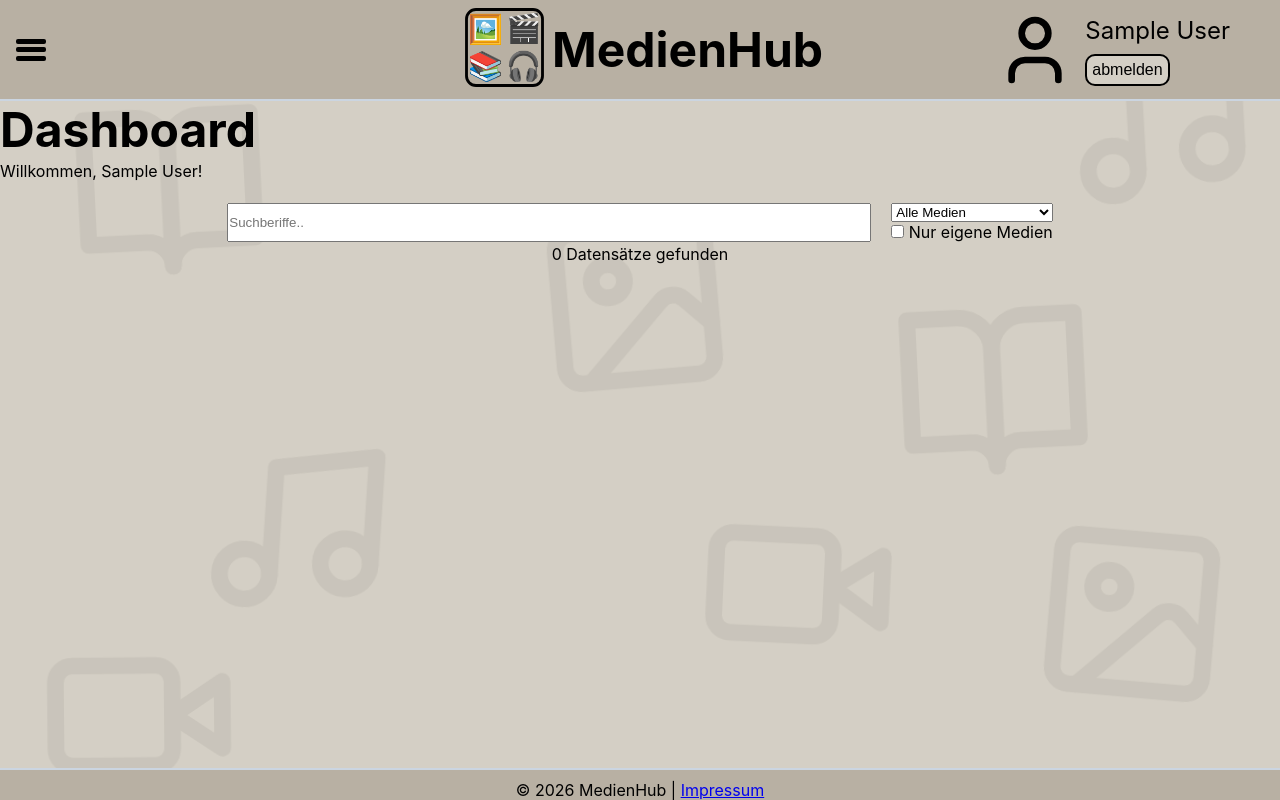
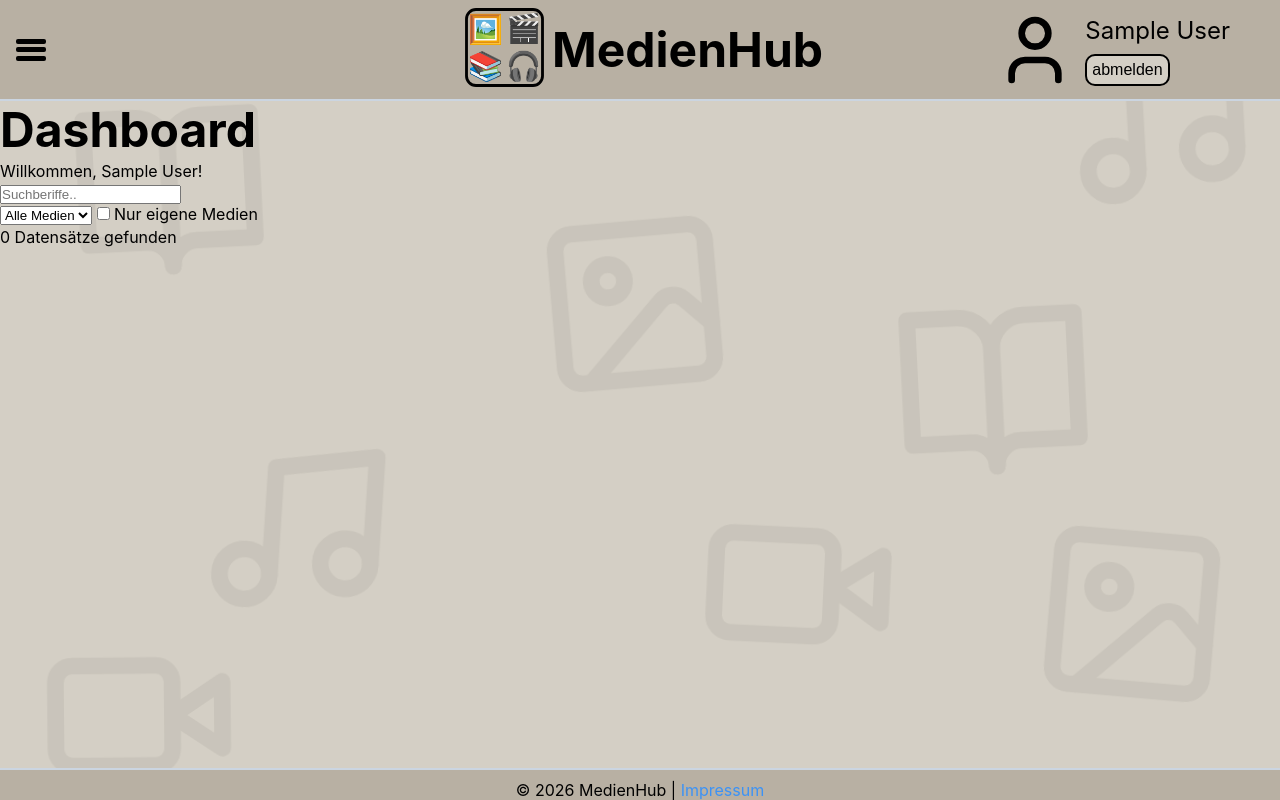
Before and after one commit to ben-pren/mediendatenbank, a PHP site: page /MedienDB/src/pages/dashboard.php in a window 1280 px wide. Run offline with PHP 8.4, Linux system fonts and the light colour scheme; the visitor is signed in with stand-in values (Sample User, id 1); data that the repository does not hold is empty.

Commit message:
Update style.css

```diff
--- a/public/css/style.css
+++ b/public/css/style.css
@@ -227,59 +227,26 @@ footer div{
 	margin-top: 10px;
 }
 
-/* Styling von dashboard.php ================================================*/
-.search_container {
-	display: flex;
-	flex-direction: column;
-	align-items: center;
-	margin-top: 20px;
-	margin-bottom: 20px;
+footer div a{
+	text-decoration: none;
+	color: var(--accent_1);
 }
 
-.search_form {
-	display: flex;
-	justify-content: center;
-	width: 100%;
-	gap: 20px;
+footer div a:visited{
+	color: var(--accent_1);
 }
 
-.search_bar {
-	width: 50%;
+footer div a:hover{
+	color: var(--accent_3);
 }
 
-.search_options {
-	display: flex;
-	flex-direction: column;
+footer div a:active{
+	color: var(--accent_4);
 }
 
-.media_frame {
-	display: flex;
-	flex-wrap: wrap;
-	gap: 20px;
-	justify-content: center;
-	margin-bottom: 20px;
-}
 
-.media_container {
-	width: 30%;
-	display: flex;
-	border: solid;
-	border-radius: 20px;
-}
 
-.media_container:hover {
-	background-color: var(--neutral_2);
-	cursor: pointer;
-}
-
-.media_container img {
-	max-width: 50%;
-	padding: 10px;
-}
-
-.media_description {
-	padding-top: 10px;
-}
+/* Styling von dashboard.php ================================================*/
 
 /* Styling von gallery.php ==================================================*/
 .media_details {
@@ -388,7 +355,27 @@ footer div{
 /* Styling von media_edit.php ===============================================*/
 
 /* Styling von media_list.php ===============================================*/
+.media_list {
+	max-width: 30%;
+}
 
+.media_list li:hover {
+	background-color: var(--neutral_2);
+}
+
+.media_list a {
+	display: flex;
+	flex-direction: row;
+	align-items: center;
+	padding: 5px;
+	text-decoration: none;
+	color: black;
+}
+
+.media_list img {
+	max-width: 10%;
+	margin-right: auto;
+}
 
 /* Styling von media_search.php =============================================*/
 
```
